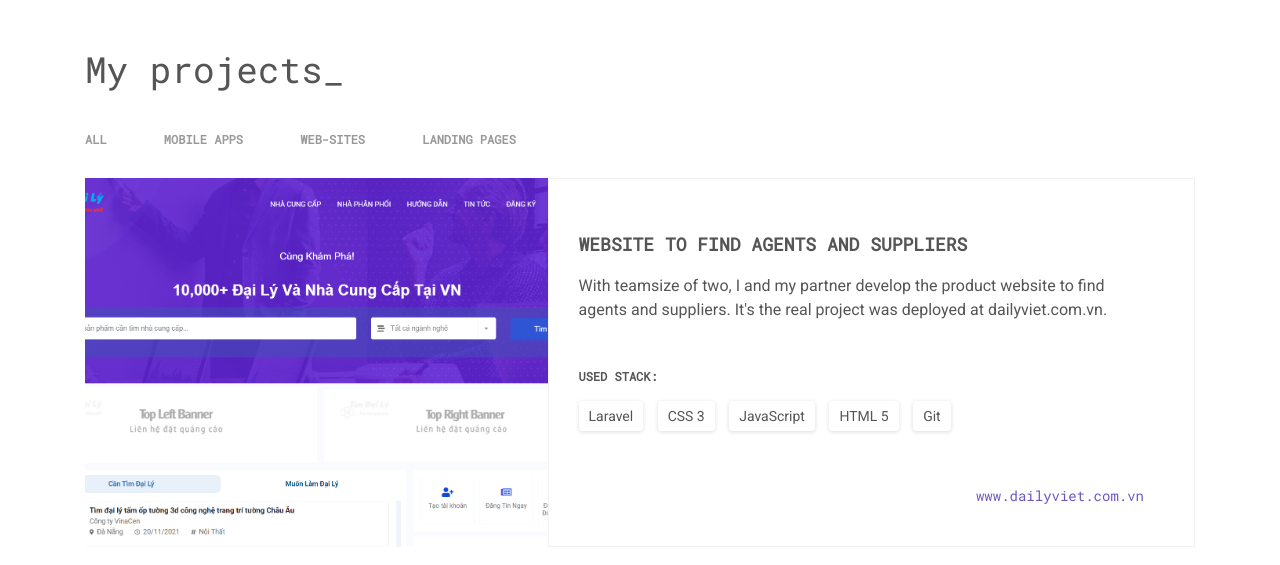
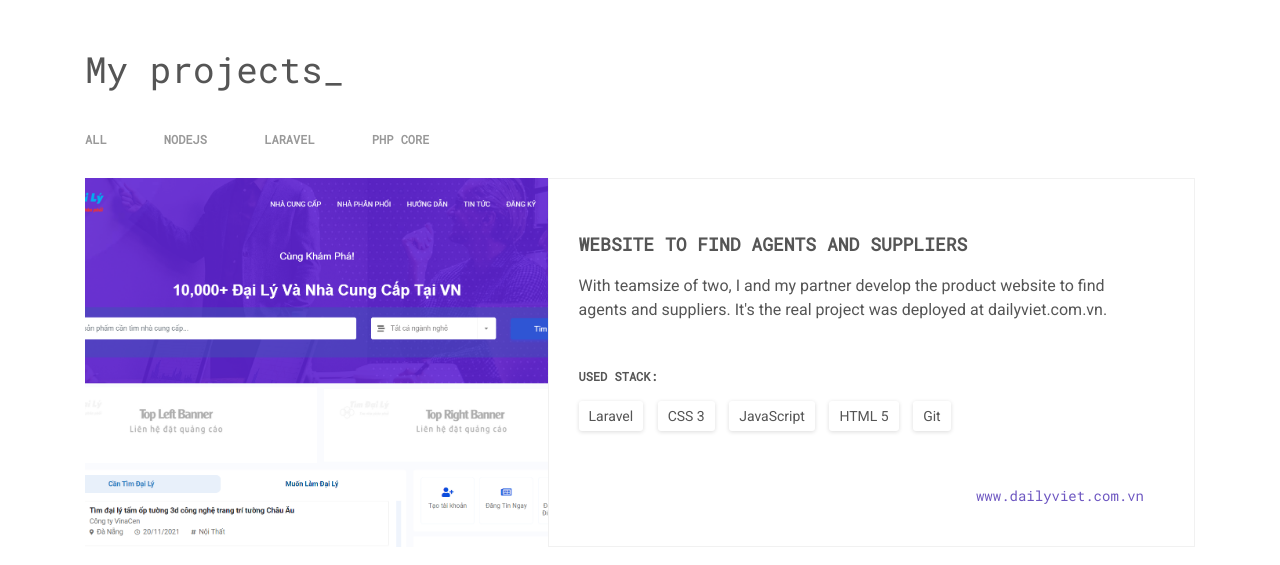
Before and after one commit to quochieuu/quochieuu.github.io, a plain HTML site: page index.html in a window 1280 px wide. Shown: the part 2800-3365 px from the top of the page. Drawn offline with Linux system fonts and the light colour scheme; a script that the page names is missing.

Commit message:
update filter title

```diff
--- a/index.html
+++ b/index.html
@@ -324,9 +324,9 @@
             <nav>
               <ul>
                 <li><a href="" data-portfolio-target-tag="all">all</a></li>
-                <li><a href="" data-portfolio-target-tag="mobile apps">mobile apps</a></li>
-                <li><a href="" data-portfolio-target-tag="web-sites">web-sites</a></li>
-                <li><a href="" data-portfolio-target-tag="landing-pages">landing pages</a></li>
+                <li><a href="" data-portfolio-target-tag="mobile apps">NodeJs</a></li>
+                <li><a href="" data-portfolio-target-tag="web-sites">Laravel</a></li>
+                <li><a href="" data-portfolio-target-tag="landing-pages">PHP Core</a></li>
               </ul>
             </nav>
           </div>
```
